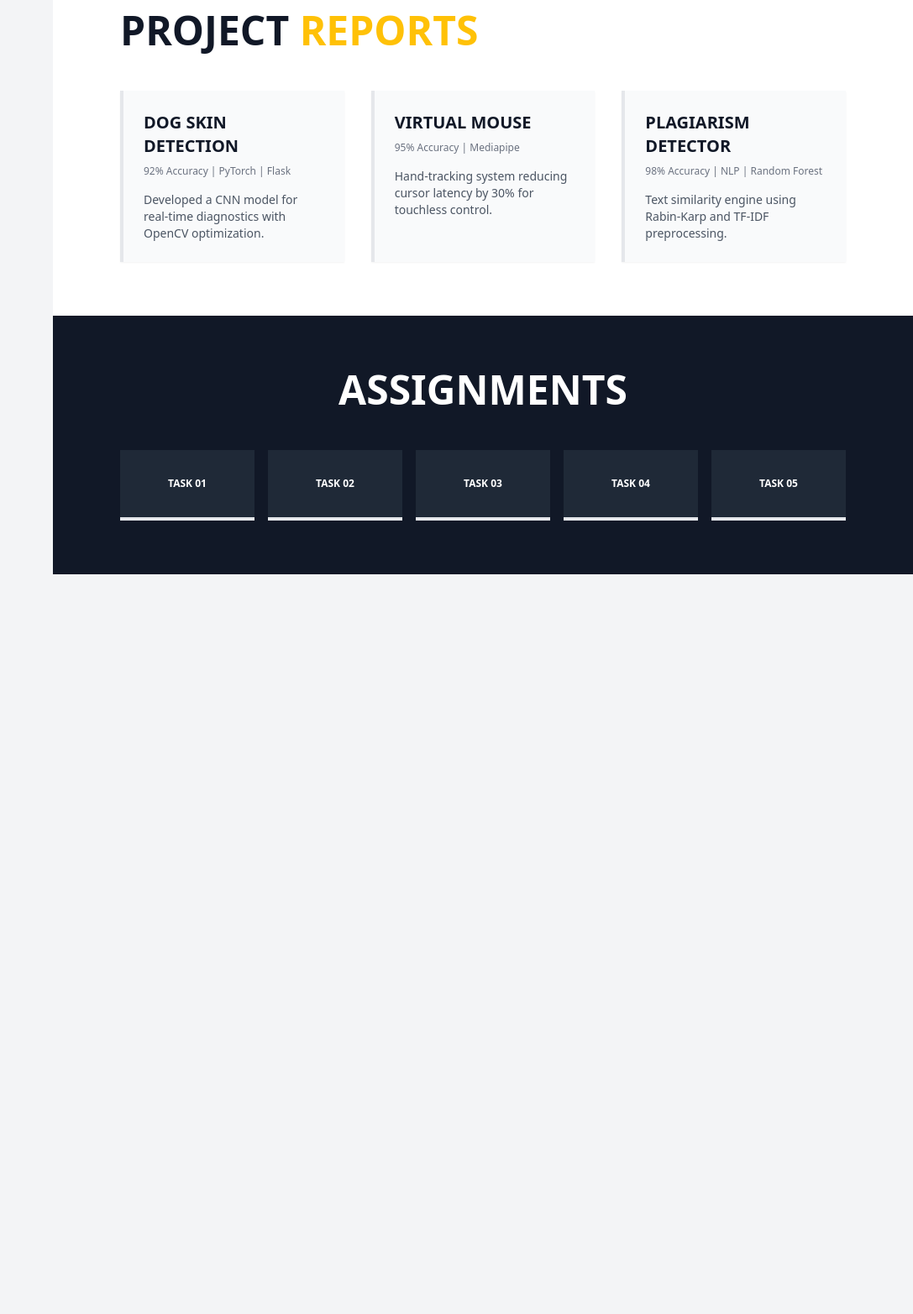
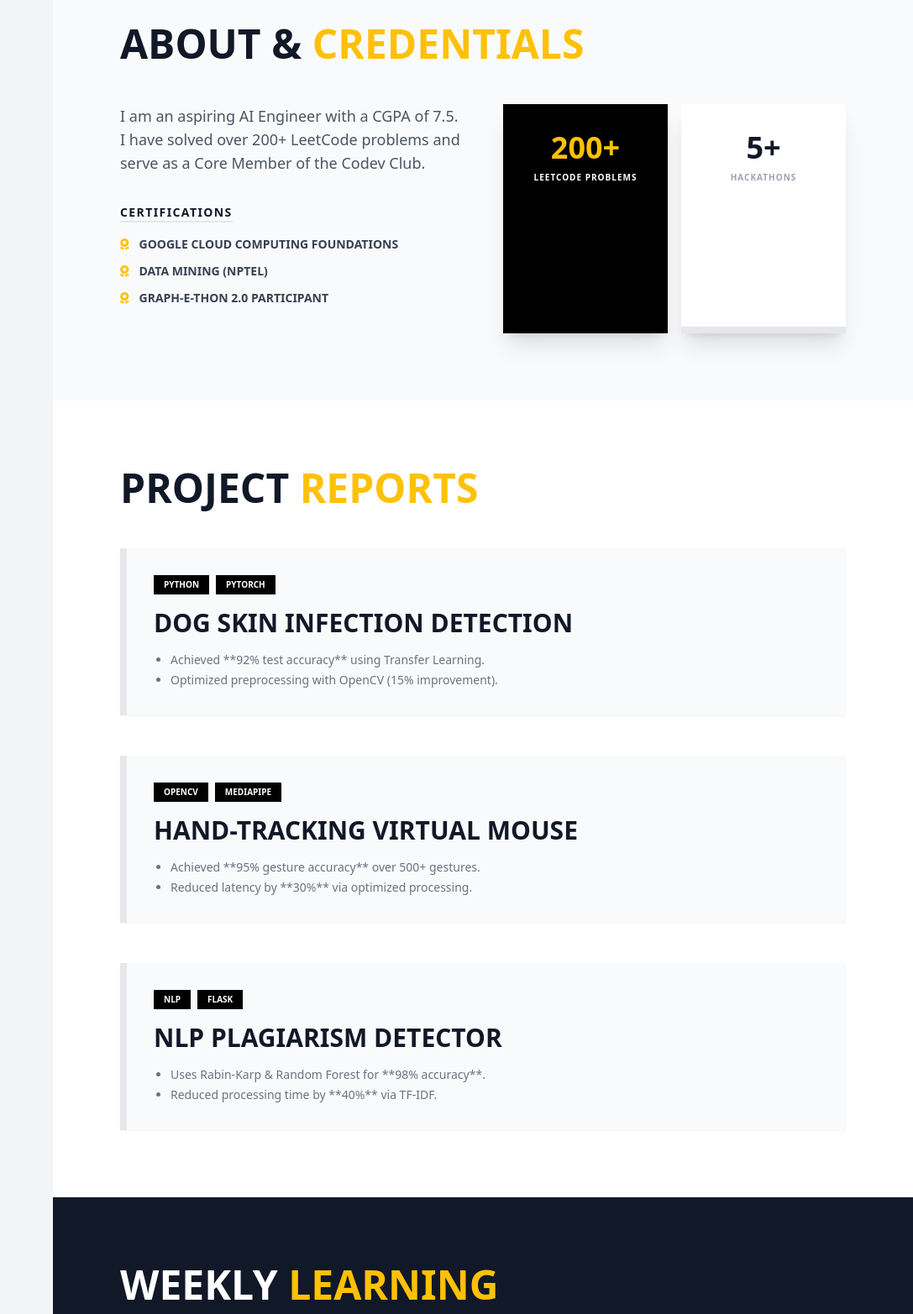
Before and after one commit to Pawann30/pawan-portfolio, a plain HTML site: page index.html in a window 1280 px wide. Shown: the part 852-2417 px from the top of the page at 84% size, without its empty margins (193-1280 px from the left). Before the commit the page ends 1536 px from the top, so only its background shows below. Drawn offline with nearby package versions, Linux system fonts and the light colour scheme.

Commit message:
Refactor index.html for improved layout and content
Updated the HTML structure and styles for better layout and responsiveness. Enhanced project descriptions and added new sections for learning and assignments.

```diff
--- a/index.html
+++ b/index.html
@@ -11,6 +11,7 @@
         .text-primary { color: #FFC107; }
         .sidebar-link:hover { background-color: #FFC107; color: black !important; transition: 0.3s; }
         html { scroll-behavior: smooth; }
+        .project-card:hover { border-color: #FFC107; transform: translateY(-5px); transition: all 0.4s; }
     </style>
 </head>
 <body class="bg-gray-100 font-sans text-gray-900">
@@ -23,22 +24,12 @@
             <h2 class="hidden md:block font-bold text-lg uppercase tracking-widest text-gray-800">Pawan Raj</h2>
         </div>
 
-        <div class="flex flex-col w-full space-y-1">
-            <a href="#home" class="sidebar-link p-4 text-center md:text-left md:pl-8 flex items-center gap-4 text-gray-400 font-bold uppercase text-xs">
-                <i class="fas fa-home"></i> <span class="hidden md:inline">Home</span>
-            </a>
-            <a href="#about" class="sidebar-link p-4 text-center md:text-left md:pl-8 flex items-center gap-4 text-gray-400 font-bold uppercase text-xs">
-                <i class="fas fa-user"></i> <span class="hidden md:inline">About</span>
-            </a>
-            <a href="#projects" class="sidebar-link p-4 text-center md:text-left md:pl-8 flex items-center gap-4 text-gray-400 font-bold uppercase text-xs">
-                <i class="fas fa-code"></i> <span class="hidden md:inline">Projects</span>
-            </a>
-            <a href="#learning" class="sidebar-link p-4 text-center md:text-left md:pl-8 flex items-center gap-4 text-gray-400 font-bold uppercase text-xs">
-                <i class="fas fa-graduation-cap"></i> <span class="hidden md:inline">Learning</span>
-            </a>
-            <a href="#assignments" class="sidebar-link p-4 text-center md:text-left md:pl-8 flex items-center gap-4 text-gray-400 font-bold uppercase text-xs">
-                <i class="fas fa-tasks"></i> <span class="hidden md:inline">Assignments</span>
-            </a>
+        <div class="flex flex-col w-full space-y-1 overflow-y-auto">
+            <a href="#home" class="sidebar-link p-4 text-center md:text-left md:pl-8 flex items-center gap-4 text-gray-400 font-bold uppercase text-xs"><i class="fas fa-home"></i> <span class="hidden md:inline">Home</span></a>
+            <a href="#about" class="sidebar-link p-4 text-center md:text-left md:pl-8 flex items-center gap-4 text-gray-400 font-bold uppercase text-xs"><i class="fas fa-user"></i> <span class="hidden md:inline">About</span></a>
+            <a href="#projects" class="sidebar-link p-4 text-center md:text-left md:pl-8 flex items-center gap-4 text-gray-400 font-bold uppercase text-xs"><i class="fas fa-code"></i> <span class="hidden md:inline">Projects</span></a>
+            <a href="#learning" class="sidebar-link p-4 text-center md:text-left md:pl-8 flex items-center gap-4 text-gray-400 font-bold uppercase text-xs"><i class="fas fa-graduation-cap"></i> <span class="hidden md:inline">Learning</span></a>
+            <a href="#assignments" class="sidebar-link p-4 text-center md:text-left md:pl-8 flex items-center gap-4 text-gray-400 font-bold uppercase text-xs"><i class="fas fa-tasks"></i> <span class="hidden md:inline">Assignments</span></a>
         </div>
     </nav>
 
@@ -50,55 +41,121 @@
                 <h1 class="text-4xl md:text-7xl font-black uppercase leading-tight mb-4">
                     PAWAN <span class="text-primary">RAJ</span>
                 </h1>
-                <p class="bg-black text-white px-4 py-1 inline-block font-bold mb-6 uppercase text-[10px] md:text-xs tracking-widest">AI & Machine Learning Specialist</p>
+                <p class="bg-black text-white px-4 py-1 inline-block font-bold mb-6 uppercase text-[10px] md:text-xs tracking-widest text-center">AI & Machine Learning Specialist</p>
                 <p class="text-gray-500 max-w-md mb-8 leading-relaxed text-sm md:text-base">
-                    B.Tech (CSE) student at Graphic Era Hill University. Specialized in Deep Learning and Computer Vision.
+                    B.Tech (CSE) student at Graphic Era Hill University. Focused on Computer Vision, NLP, and Deep Learning applications.
                 </p>
-                <a href="#projects" class="bg-primary text-black font-bold px-6 md:px-8 py-3 rounded-full hover:shadow-2xl transition uppercase tracking-widest text-xs">My Projects</a>
+                <a href="#projects" class="bg-primary text-black font-bold px-8 py-3 rounded-full hover:shadow-2xl transition uppercase tracking-widest text-xs">Explore My Work</a>
             </div>
-            <div class="w-full md:w-1/2 h-80 md:h-screen bg-gray-200 order-1 md:order-2">
-                <img src="pawan.png" alt="Pawan Raj Prajapati" class="w-full h-full object-cover grayscale hover:grayscale-0 transition duration-1000">
+            <div class="w-full md:w-1/2 h-64 md:h-screen bg-gray-200 order-1 md:order-2 overflow-hidden">
+                <img src="pawan.png" alt="Pawan Raj Prajapati" class="w-full h-full object-cover grayscale brightness-90 hover:grayscale-0 transition duration-1000">
             </div>
         </section>
 
-        <section id="projects" class="py-16 px-6 md:px-20 bg-white">
-            <h2 class="text-3xl md:text-5xl font-black mb-12 uppercase">Project <span class="text-primary">Reports</span></h2>
-            <div class="grid grid-cols-1 md:grid-cols-2 lg:grid-cols-3 gap-8">
-                <div class="p-6 bg-gray-50 border-l-4 border-primary shadow-sm">
-                    <h3 class="text-xl font-black uppercase mb-2">Dog Skin Detection</h3>
-                    <p class="text-xs text-gray-500 mb-4">92% Accuracy | PyTorch | Flask</p>
-                    <p class="text-sm text-gray-600">Developed a CNN model for real-time diagnostics with OpenCV optimization.</p>
+        <section id="about" class="py-16 md:py-20 px-6 md:px-20 bg-gray-50">
+            <h2 class="text-3xl md:text-5xl font-black mb-12 uppercase">About & <span class="text-primary">Credentials</span></h2>
+            <div class="grid grid-cols-1 lg:grid-cols-2 gap-12">
+                <div>
+                    <p class="text-base md:text-lg text-gray-600 leading-relaxed mb-8">
+                        I am an aspiring AI Engineer with a CGPA of 7.5. I have solved over 200+ LeetCode problems and serve as a Core Member of the Codev Club.
+                    </p>
+                    <h3 class="font-black text-sm uppercase tracking-widest mb-4 border-b-2 border-primary inline-block">Certifications</h3>
+                    <ul class="space-y-3 mb-8">
+                        <li class="flex items-center gap-3 text-xs md:text-sm font-bold text-gray-700 uppercase"><i class="fas fa-award text-primary"></i> Google Cloud Computing Foundations</li>
+                        <li class="flex items-center gap-3 text-xs md:text-sm font-bold text-gray-700 uppercase"><i class="fas fa-award text-primary"></i> Data Mining (NPTEL)</li>
+                        <li class="flex items-center gap-3 text-xs md:text-sm font-bold text-gray-700 uppercase"><i class="fas fa-award text-primary"></i> Graph-e-Thon 2.0 participant</li>
+                    </ul>
                 </div>
-                <div class="p-6 bg-gray-50 border-l-4 border-primary shadow-sm">
-                    <h3 class="text-xl font-black uppercase mb-2">Virtual Mouse</h3>
-                    <p class="text-xs text-gray-500 mb-4">95% Accuracy | Mediapipe</p>
-                    <p class="text-sm text-gray-600">Hand-tracking system reducing cursor latency by 30% for touchless control.</p>
-                </div>
-                <div class="p-6 bg-gray-50 border-l-4 border-primary shadow-sm">
-                    <h3 class="text-xl font-black uppercase mb-2">Plagiarism Detector</h3>
-                    <p class="text-xs text-gray-500 mb-4">98% Accuracy | NLP | Random Forest</p>
-                    <p class="text-sm text-gray-600">Text similarity engine using Rabin-Karp and TF-IDF preprocessing.</p>
+                <div class="grid grid-cols-1 md:grid-cols-2 gap-4">
+                    <div class="bg-black text-white p-8 text-center shadow-xl">
+                        <h3 class="text-4xl font-black text-primary mb-2">200+</h3>
+                        <p class="text-[10px] font-bold uppercase tracking-widest">LeetCode Problems</p>
+                    </div>
+                    <div class="bg-white p-8 text-center shadow-xl border-b-8 border-primary">
+                        <h3 class="text-4xl font-black mb-2">5+</h3>
+                        <p class="text-[10px] font-bold uppercase tracking-widest text-gray-400">Hackathons</p>
+                    </div>
                 </div>
             </div>
         </section>
 
-        <section id="assignments" class="py-16 px-6 md:px-20 bg-gray-900 text-white">
+        <section id="projects" class="py-16 md:py-20 px-6 md:px-20 bg-white">
+            <h2 class="text-3xl md:text-5xl font-black mb-12 uppercase">Project <span class="text-primary">Reports</span></h2>
+            <div class="space-y-12">
+                <div class="project-card border-l-8 border-gray-200 p-6 md:p-8 bg-gray-50 shadow-sm">
+                    <div class="flex flex-wrap gap-2 mb-4">
+                        <span class="bg-black text-white px-3 py-1 text-[9px] md:text-[10px] font-bold">PYTHON</span>
+                        <span class="bg-black text-white px-3 py-1 text-[9px] md:text-[10px] font-bold">PYTORCH</span>
+                    </div>
+                    <h3 class="text-2xl md:text-3xl font-black uppercase mb-4">Dog Skin Infection Detection</h3>
+                    <ul class="list-disc ml-5 text-sm text-gray-500 space-y-1">
+                        <li>Achieved **92% test accuracy** using Transfer Learning.</li>
+                        <li>Optimized preprocessing with OpenCV (15% improvement).</li>
+                    </ul>
+                </div>
+                <div class="project-card border-l-8 border-gray-200 p-6 md:p-8 bg-gray-50 shadow-sm">
+                    <div class="flex flex-wrap gap-2 mb-4">
+                        <span class="bg-black text-white px-3 py-1 text-[9px] md:text-[10px] font-bold">OPENCV</span>
+                        <span class="bg-black text-white px-3 py-1 text-[9px] md:text-[10px] font-bold">MEDIAPIPE</span>
+                    </div>
+                    <h3 class="text-2xl md:text-3xl font-black uppercase mb-4">Hand-Tracking Virtual Mouse</h3>
+                    <ul class="list-disc ml-5 text-sm text-gray-500 space-y-1">
+                        <li>Achieved **95% gesture accuracy** over 500+ gestures.</li>
+                        <li>Reduced latency by **30%** via optimized processing.</li>
+                    </ul>
+                </div>
+                <div class="project-card border-l-8 border-gray-200 p-6 md:p-8 bg-gray-50 shadow-sm">
+                    <div class="flex flex-wrap gap-2 mb-4">
+                        <span class="bg-black text-white px-3 py-1 text-[9px] md:text-[10px] font-bold">NLP</span>
+                        <span class="bg-black text-white px-3 py-1 text-[9px] md:text-[10px] font-bold">FLASK</span>
+                    </div>
+                    <h3 class="text-2xl md:text-3xl font-black uppercase mb-4">NLP Plagiarism Detector</h3>
+                    <ul class="list-disc ml-5 text-sm text-gray-500 space-y-1">
+                        <li>Uses Rabin-Karp & Random Forest for **98% accuracy**.</li>
+                        <li>Reduced processing time by **40%** via TF-IDF.</li>
+                    </ul>
+                </div>
+            </div>
+        </section>
+
+        <section id="learning" class="py-16 md:py-20 px-6 md:px-20 bg-gray-900 text-white">
+            <h2 class="text-3xl md:text-5xl font-black mb-12 uppercase">Weekly <span class="text-primary">Learning</span></h2>
+            <div class="grid grid-cols-1 md:grid-cols-2 gap-8">
+                <div class="border-b border-gray-700 pb-6">
+                    <span class="text-primary font-bold">WEEK 01-04</span>
+                    <h4 class="text-lg md:text-xl font-bold uppercase mt-2">Deep Learning Foundations</h4>
+                    <p class="text-gray-400 text-sm mt-2">Focusing on backpropagation and CNN layers.</p>
+                </div>
+                <div class="border-b border-gray-700 pb-6">
+                    <span class="text-primary font-bold">WEEK 05-08</span>
+                    <h4 class="text-lg md:text-xl font-bold uppercase mt-2">Cloud Deployment</h4>
+                    <p class="text-gray-400 text-sm mt-2">Learning Docker and Google Cloud foundations.</p>
+                </div>
+            </div>
+        </section>
+
+        <section id="assignments" class="py-16 px-6 md:px-20 bg-white">
             <h2 class="text-3xl md:text-5xl font-black mb-12 uppercase text-center">Assignments</h2>
-            <div class="grid grid-cols-2 md:grid-cols-5 gap-4">
-                <a href="assign1.html" class="p-4 md:p-8 bg-gray-800 border-b-4 border-primary text-center hover:bg-primary hover:text-black transition">
-                    <h3 class="font-black uppercase text-[10px] md:text-xs">Task 01</h3>
+            <div class="grid grid-cols-2 sm:grid-cols-3 lg:grid-cols-5 gap-4">
+                <a href="assign1.html" class="p-6 md:p-8 bg-gray-50 border-b-4 border-black hover:border-primary transition-all text-center">
+                    <i class="fas fa-file-alt text-2xl mb-2"></i>
+                    <h3 class="font-black uppercase text-[10px] md:text-xs">Assignment 01</h3>
                 </a>
-                <a href="assign2.html" class="p-4 md:p-8 bg-gray-800 border-b-4 border-primary text-center hover:bg-primary hover:text-black transition">
-                    <h3 class="font-black uppercase text-[10px] md:text-xs">Task 02</h3>
+                <a href="assign2.html" class="p-6 md:p-8 bg-gray-50 border-b-4 border-black hover:border-primary transition-all text-center">
+                    <i class="fas fa-file-alt text-2xl mb-2"></i>
+                    <h3 class="font-black uppercase text-[10px] md:text-xs">Assignment 02</h3>
                 </a>
-                <a href="assign3.html" class="p-4 md:p-8 bg-gray-800 border-b-4 border-primary text-center hover:bg-primary hover:text-black transition">
-                    <h3 class="font-black uppercase text-[10px] md:text-xs">Task 03</h3>
+                <a href="assign3.html" class="p-6 md:p-8 bg-gray-50 border-b-4 border-black hover:border-primary transition-all text-center">
+                    <i class="fas fa-file-alt text-2xl mb-2"></i>
+                    <h3 class="font-black uppercase text-[10px] md:text-xs">Assignment 03</h3>
                 </a>
-                <a href="assign4.html" class="p-4 md:p-8 bg-gray-800 border-b-4 border-primary text-center hover:bg-primary hover:text-black transition">
-                    <h3 class="font-black uppercase text-[10px] md:text-xs">Task 04</h3>
+                <a href="assign4.html" class="p-6 md:p-8 bg-gray-50 border-b-4 border-black hover:border-primary transition-all text-center">
+                    <i class="fas fa-file-alt text-2xl mb-2"></i>
+                    <h3 class="font-black uppercase text-[10px] md:text-xs">Assignment 04</h3>
                 </a>
-                <a href="assign5.html" class="p-4 md:p-8 bg-gray-800 border-b-4 border-primary text-center hover:bg-primary hover:text-black transition">
-                    <h3 class="font-black uppercase text-[10px] md:text-xs">Task 05</h3>
+                <a href="assign5.html" class="p-6 md:p-8 bg-gray-50 border-b-4 border-black hover:border-primary transition-all text-center">
+                    <i class="fas fa-file-alt text-2xl mb-2"></i>
+                    <h3 class="font-black uppercase text-[10px] md:text-xs">Assignment 05</h3>
                 </a>
             </div>
         </section>
```
